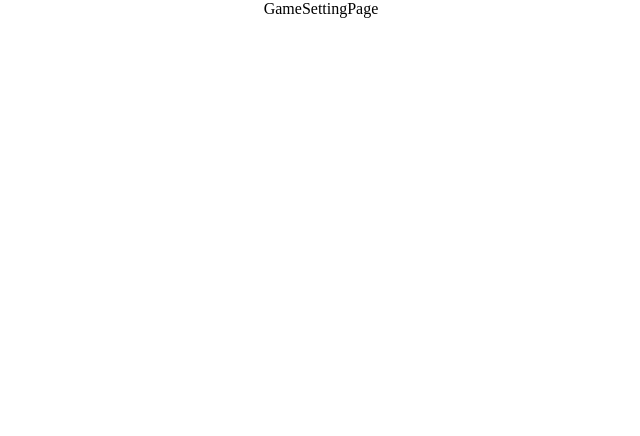
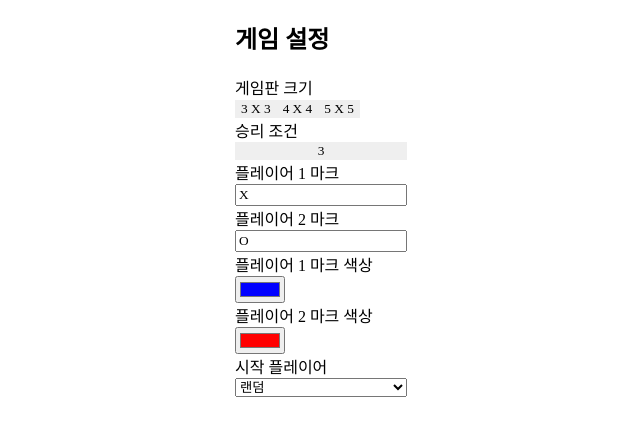
Before and after one commit to yunbiyomi/tictactoe-game, a React (Create React App) app: page /setting in a window 1280 px wide. Shown: the top 436 px of the page, without its empty margins (319-959 px from the left). Built offline with nearby package versions, Linux system fonts and the light colour scheme; the HTML template or start-up script is replaced by a standard one.

Commit message:
✨ Feat : 게임 설정 페이지 기능 추가

```diff
--- a/src/pages/GameSettingPage.jsx
+++ b/src/pages/GameSettingPage.jsx
@@ -1,9 +1,122 @@
-import React from 'react'
+import React, { useState } from 'react'
+import styled from 'styled-components';
 
 const GameSettingPage = () => {
+  const [gameBoardSize, setGameBoardSize] = useState(3); // 게임판 크기
+  const [winCondition, setWinCondition] = useState(3); // 승리 조건
+  const [player1Mark, setPlayer1Mark] = useState('X'); // 플레이어1 마크 모양
+  const [player2Mark, setPlayer2Mark] = useState('O'); // 플레이어2 마크 모양
+  const [player1MarkColor, setPlayer1MarkColor] = useState('#0000ff'); // 플레이어1 마크 색상
+  const [player2MarkColor, setPlayer2MarkColor] = useState('#ff0000'); // 플레이어2 마크 색상
+  const [startPalyer, setStartPlayer] = useState('random'); // 시작 플레이어
+
+  // 게임판 크기 설정 함수
+  const handleBoardSize = (size) => {
+    setGameBoardSize(size);
+  }
+
+  // 승리 조건 설정 함수
+  const handleWinCondition = (condition) => {
+    setWinCondition(condition);
+  }
+
   return (
-    <div>GameSettingPage</div>
+    <SettingContainer>
+      <STitle>게임 설정</STitle>
+      <SettingWrap>
+        <SLabel htmlFor='boardSize'>게임판 크기</SLabel>
+        <BtnWrap>
+          <SButton onClick={() => handleBoardSize(3)}>3 X 3</SButton>
+          <SButton onClick={() => handleBoardSize(4)}>4 X 4</SButton>
+          <SButton onClick={() => handleBoardSize(5)}>5 X 5</SButton>
+        </BtnWrap>
+      </SettingWrap>
+      <SettingWrap>
+        <SLabel htmlFor='widCondition'>승리 조건</SLabel>
+        {Array.from({ length: gameBoardSize - 2 }, (_, index) => index + 3).map(condition => (
+          <SButton
+            key={condition}
+            onClick={() => handleWinCondition(condition)}
+          >
+            {condition}
+          </SButton>
+        ))}
+      </SettingWrap>
+      <SettingWrap>
+        <SLabel htmlFor='player1Mark'>플레이어 1 마크</SLabel>
+        <SInput
+          id='player1Mark'
+          type='text'
+          value={player1Mark}
+          onChange={(e) => setPlayer1Mark(e.target.value)}
+        />
+      </SettingWrap>
+      <SettingWrap>
+        <SLabel htmlFor='player1Mark'>플레이어 2 마크</SLabel>
+        <SInput
+          id='player2Mark'
+          type='text'
+          value={player2Mark}
+          onChange={(e) => setPlayer2Mark(e.target.value)}
+        />
+      </SettingWrap>
+      <SettingWrap>
+        <SLabel htmlFor='player1MarkColor'>플레이어 1 마크 색상</SLabel>
+        <SInput
+          id='player1MarkColor'
+          type='color'
+          value={player1MarkColor}
+          onChange={(e) => setPlayer1MarkColor(e.target.value)}
+        />
+      </SettingWrap>
+      <SettingWrap>
+        <SLabel htmlFor='player2MarkColor'>플레이어 2 마크 색상</SLabel>
+        <SInput
+          id='player2MarkColor'
+          type='color'
+          value={player2MarkColor}
+          onChange={(e) => setPlayer2MarkColor(e.target.value)}
+        />
+      </SettingWrap>
+      <SettingWrap>
+        <SLabel htmlFor='startPlayer'>시작 플레이어</SLabel>
+        <SSelect
+          id='startPlayer'
+          value={startPalyer}
+          onChange={(e) => setStartPlayer(e.target.value)}
+        >
+          <SOption value='player1'>플레이어 1</SOption>
+          <SOption value='player2'>플레이어 2</SOption>
+          <SOption value='random'>랜덤</SOption>
+        </SSelect>
+      </SettingWrap>
+    </SettingContainer>
   )
 }
 
 export default GameSettingPage
+
+const SettingContainer = styled.section`
+`;
+
+const STitle = styled.h2`
+`;
+
+const SettingWrap = styled.div`
+  display: flex;
+  flex-direction: column;
+`;
+
+const SLabel = styled.label``;
+
+const BtnWrap = styled.div``;
+
+const SButton = styled.button`
+`;
+
+const SInput = styled.input``;
+
+const SSelect = styled.select`
+`;
+
+const SOption = styled.option``;
```
